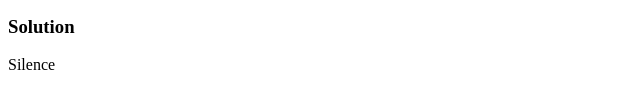
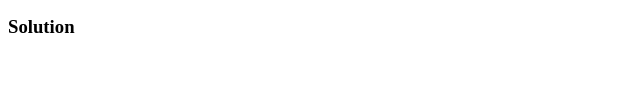
Before and after one commit to SamNamdar98/samnamdar98.github.io, a plain HTML site: page web-design-2/index.html in a window 1280 px wide. Shown: the part 151-260 px from the top of the page, 0-640 px from the left. Drawn offline with Linux system fonts and the light colour scheme.

Commit message:
Update index.html

```diff
--- a/web-design-2/index.html
+++ b/web-design-2/index.html
@@ -13,7 +13,7 @@
 
 <div>
    <h3>Solution</h3>
-   <p id="answer">Silence</p>
+   <p id="answer"></p>
 </div>
 <script>
 		function newFunction() {
```
